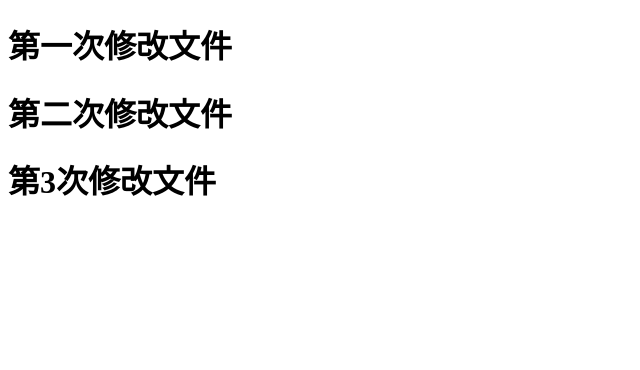
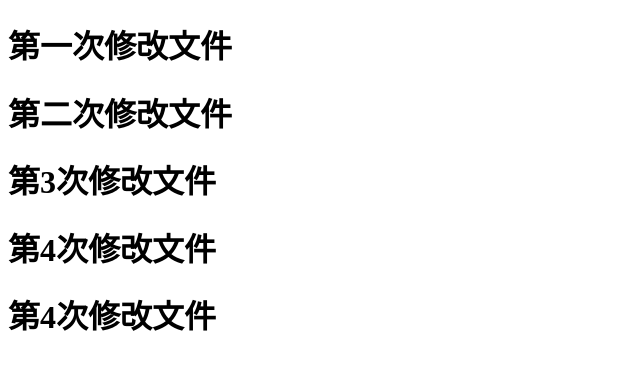
Before and after one commit to yan980908/git-, a plain HTML site: page index.html in a window 1280 px wide. Shown: the whole page, without its empty margins (0-640 px from the left). Drawn offline with Linux system fonts and the light colour scheme.

Commit message:
'第四次修改’

```diff
--- a/index.html
+++ b/index.html
@@ -12,6 +12,8 @@
     <h1>第一次修改文件</h1>
     <h1>第二次修改文件</h1>
     <h1>第3次修改文件</h1>
+    <h1>第4次修改文件</h1>
+    <h1>第4次修改文件</h1>
 </body>
 
 </html>
```
Also changed, not shown: 1 other file.
